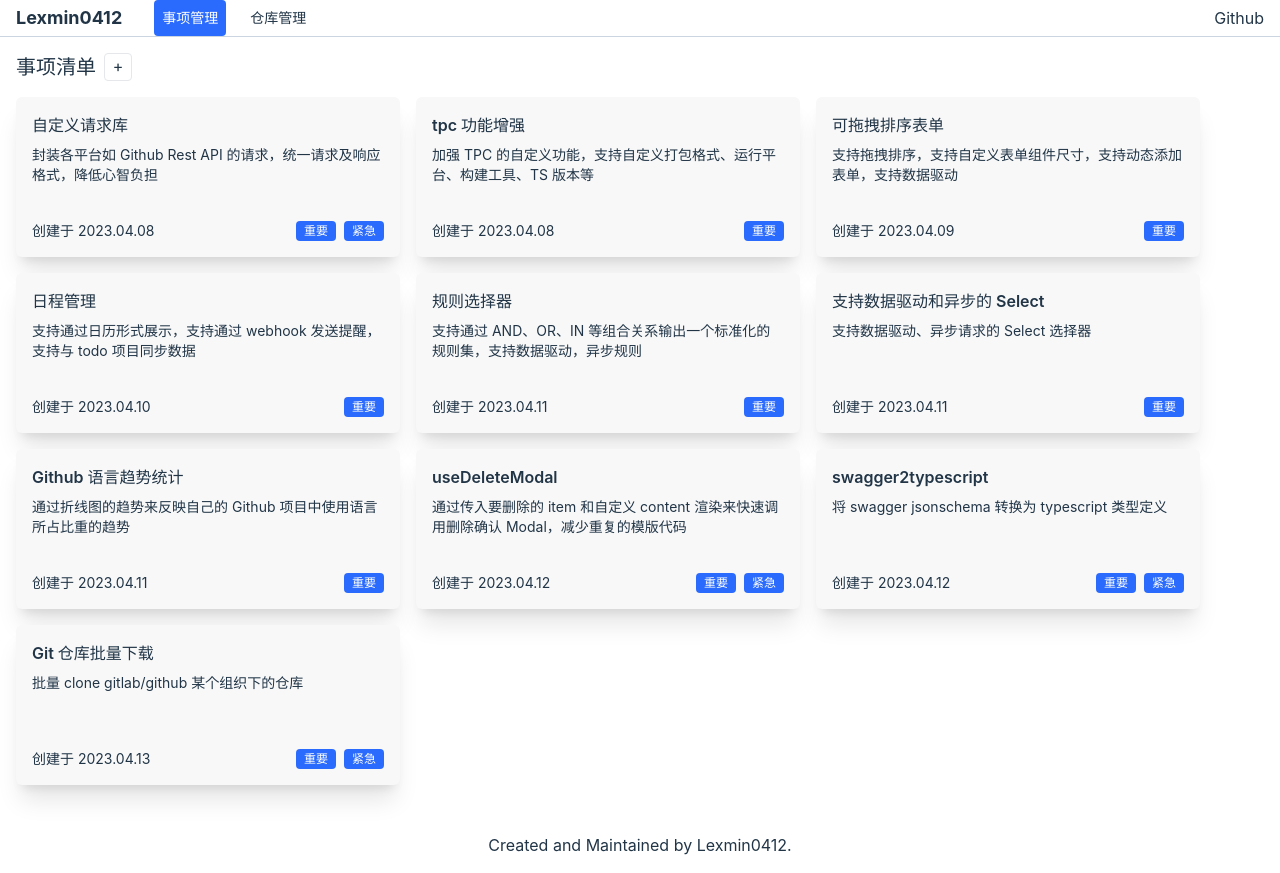
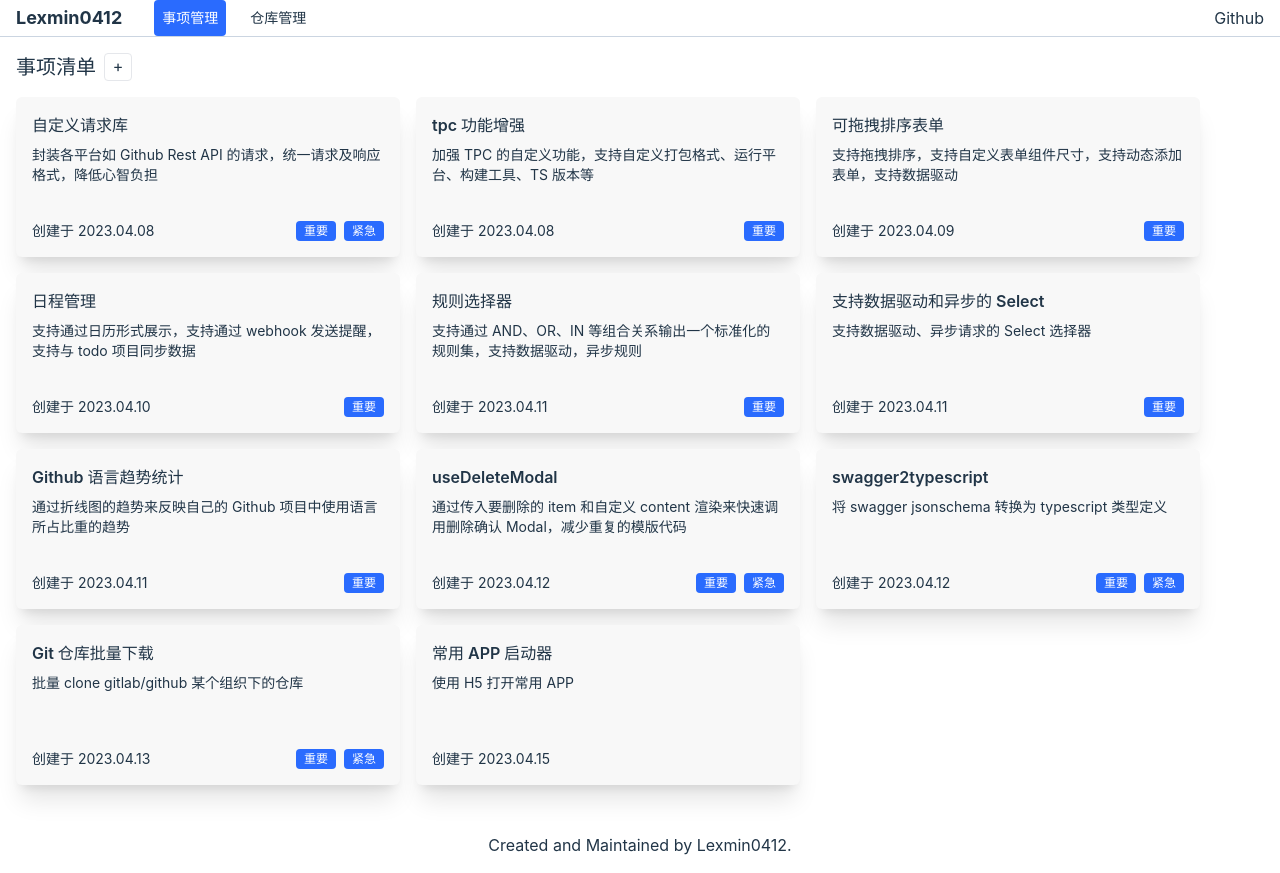
Before and after one commit to lexmin0412/workbench, a React (Vite) app: page / in a window 1280 px wide. Built offline with nearby package versions, Linux system fonts and the light colour scheme.

Commit message:
feat: add app launcher

```diff
--- a/src/pages/issues/index.tsx
+++ b/src/pages/issues/index.tsx
@@ -75,6 +75,13 @@ export default function Issues() {
       "desc": "批量 clone gitlab/github 某个组织下的仓库",
       "createdAt": "2023.04.13",
       "tags": ["重要", "紧急"]
+    },
+    {
+      "id": 0.25370447503001410,
+      "title": "常用 APP 启动器",
+      "desc": "使用 H5 打开常用 APP",
+      "createdAt": "2023.04.15",
+      "tags": []
     }
   ];
 
```
